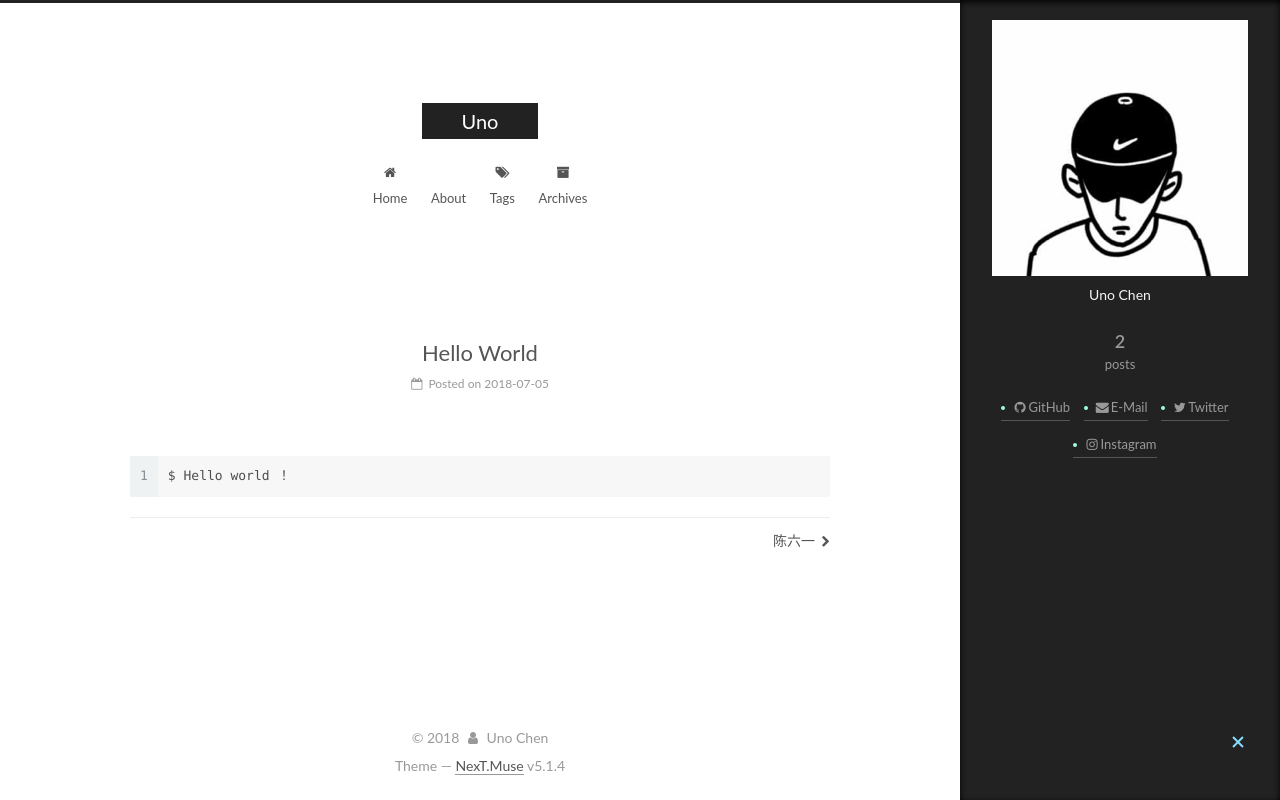
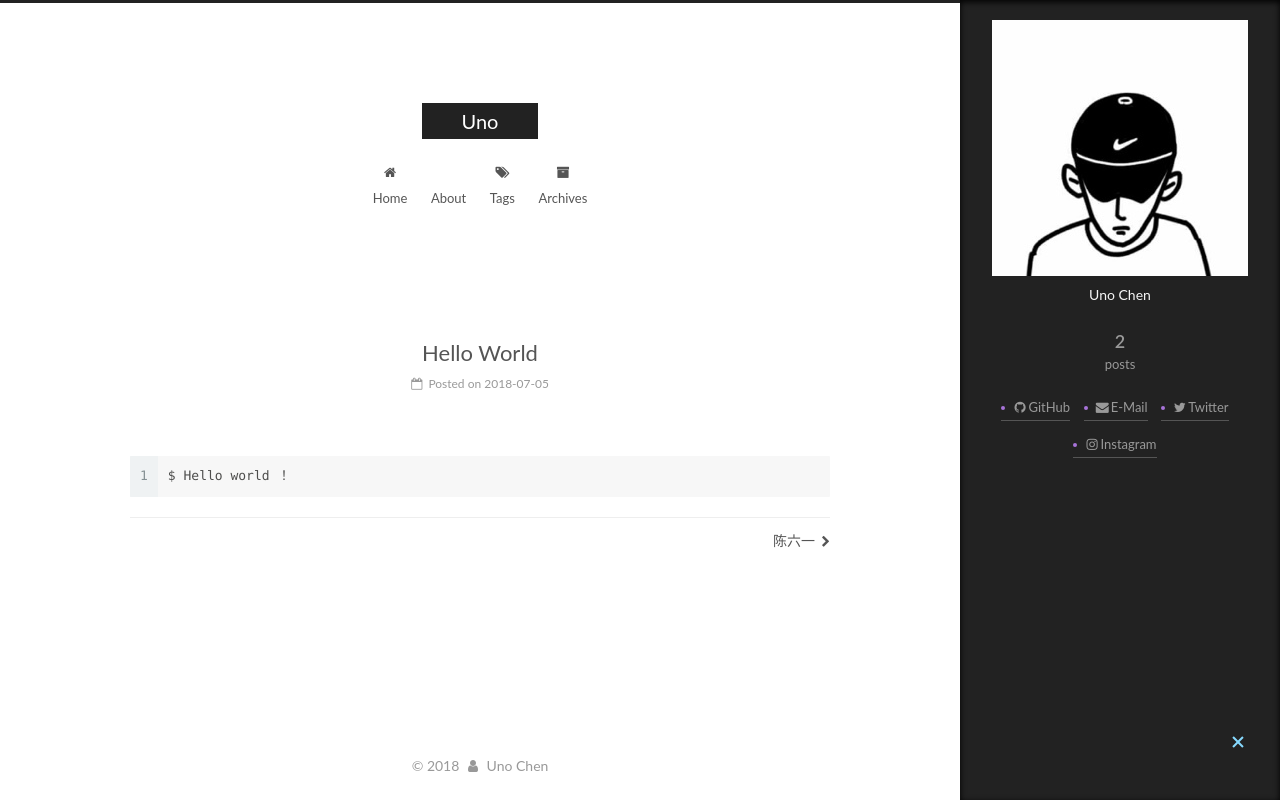
Before and after one commit to Tastygeek/tastygeek.github.io, a plain HTML site: page 2018/07/05/hello-world/index.html in a window 1280 px wide. Both pictures are taken after a click on the element 1238 px from the left and 743 px from the top of the page. Drawn offline with Linux system fonts and the light colour scheme.

Commit message:
Site updated: 2018-07-05 19:36:26

```diff
--- a/2018/07/05/hello-world/index.html
+++ b/2018/07/05/hello-world/index.html
@@ -507,8 +507,6 @@
 
 
 
-  <div class="theme-info">Theme &mdash; <a class="theme-link" target="_blank" href="https://github.com/iissnan/hexo-theme-next">NexT.Muse</a> v5.1.4</div>
-
 
 
 
--- a/css/main.css
+++ b/css/main.css
@@ -1825,7 +1825,7 @@ pre .javascript .function {
   width: 4px;
   height: 4px;
   border-radius: 50%;
-  background: #9fffd5;
+  background: #a773d9;
 }
 .links-of-blogroll {
   font-size: 13px;
```
Also changed, not shown: 2018/07/05/陈六一/index.html (+0 -2 lines), archives/2018/07/index.html (+0 -2 lines), archives/2018/index.html (+0 -2 lines), archives/index.html (+0 -2 lines), index.html (+0 -2 lines).
